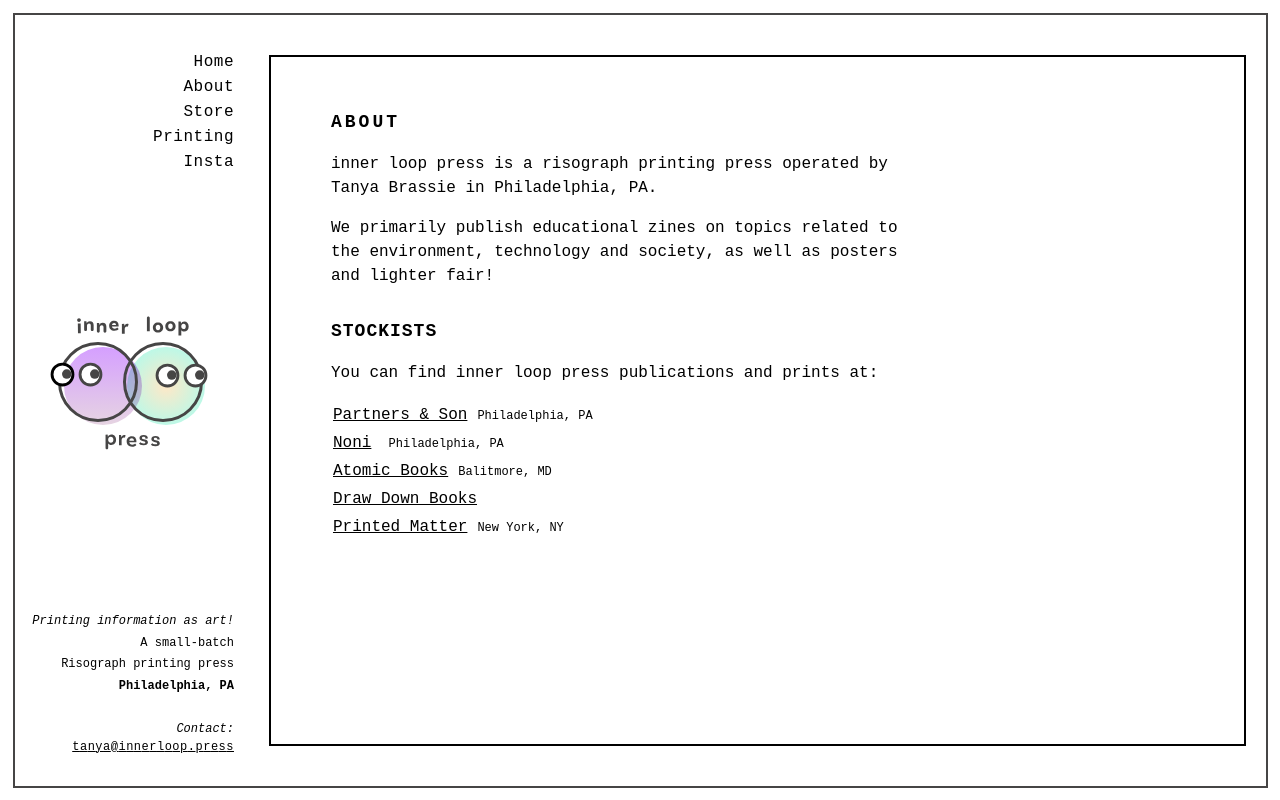
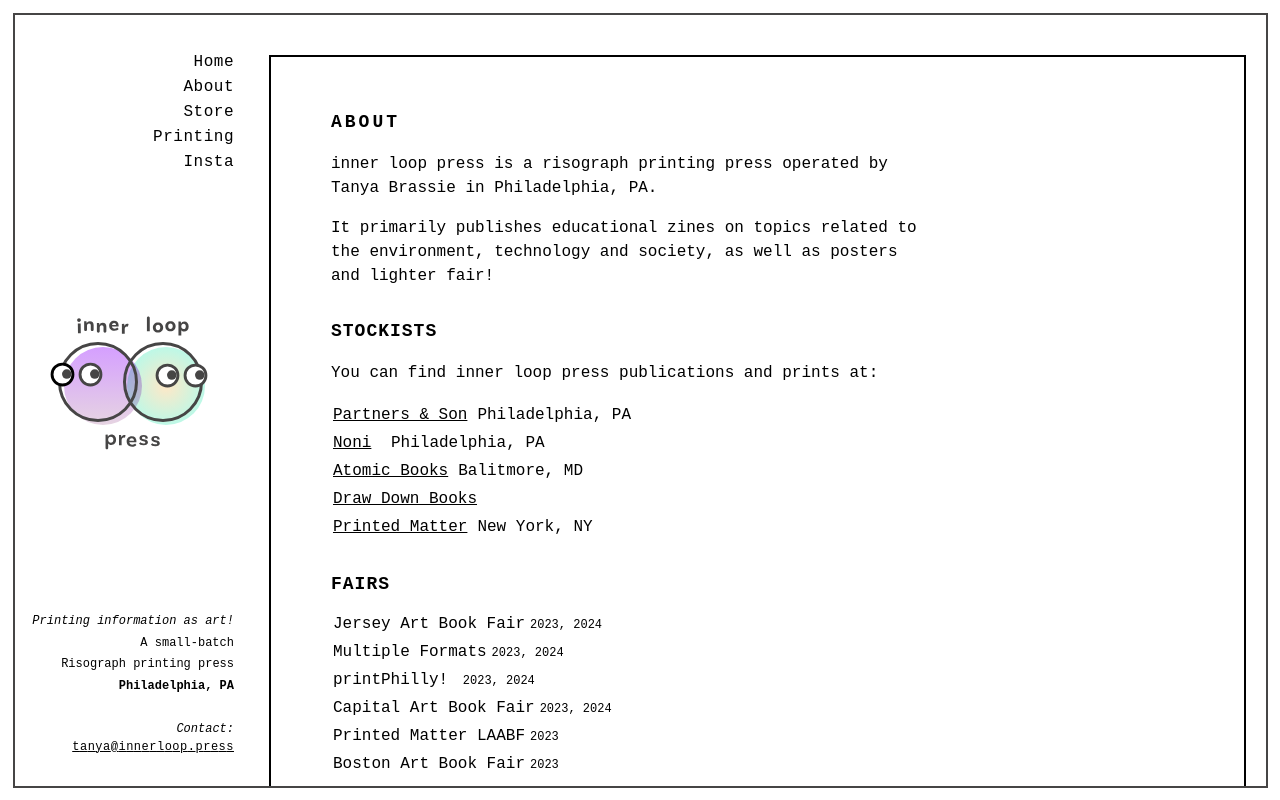
Before and after one commit to tanyabrassie/inner-loop-next, a Next.js app: page /about in a window 1280 px wide. Built offline with nearby package versions, Linux system fonts and the light colour scheme.

Commit message:
About updates

```diff
--- a/src/app/about/AboutContent.tsx
+++ b/src/app/about/AboutContent.tsx
@@ -19,7 +19,7 @@
             Brassie in Philadelphia, PA.
           </p>
           <p>
-            We primarily publish educational zines on topics related to the
+            It primarily publishes educational zines on topics related to the
             environment, technology and society, as well as posters and lighter
             fair!
           </p>
@@ -49,6 +49,35 @@
             </li>
           </ul>
         </div>
+        <div className={styles.textContent}>
+          <h1 className={styles.stockists}>Fairs</h1>
+          <ul>
+            <li>
+              Jersey Art Book Fair
+              <span className={styles.smallText}>2023, 2024</span>
+            </li>
+            <li>
+              Multiple Formats
+              <span className={styles.smallText}>2023, 2024</span>
+            </li>
+            <li>
+              printPhilly! <span className={styles.smallText}>2023, 2024</span>
+            </li>
+            <li>
+              Capital Art Book Fair
+              <span className={styles.smallText}>2023, 2024</span>
+            </li>
+            <li>
+              Printed Matter LAABF
+              <span className={styles.smallText}>2023</span>
+            </li>
+            <li>
+              Boston Art Book Fair
+              <span className={styles.smallText}>2023</span>
+            </li>
+            <li></li>
+          </ul>
+        </div>
       </div>
     </main>
   );
--- a/src/app/about/aboutContent.module.scss
+++ b/src/app/about/aboutContent.module.scss
@@ -27,6 +27,7 @@
   animation-name: appear;
   animation-duration: 0.5s;
   height: 100%;
+  min-height: max-content;
 }
 
 .header {
@@ -64,7 +65,12 @@
   }
 
   li {
-    font-size: 12px;
+    font-size: 16px;
     padding: 2px;
   }
 }
+
+.smallText {
+  font-size: 12px;
+  padding-left: 5px;
+}
--- a/src/app/components/header.module.css
+++ b/src/app/components/header.module.css
@@ -14,7 +14,6 @@
   @media screen and (max-width: 1024px) {
     display: flex;
     flex-direction: column;
-    flex-basis: 100%;
     grid-gap: 50px;
   }
 }
--- a/src/app/printing/printingContent.module.scss
+++ b/src/app/printing/printingContent.module.scss
@@ -25,6 +25,7 @@
   animation-name: appear;
   animation-duration: 0.5s;
   height: 100%;
+  min-height: max-content;
 }
 
 .header {
```
